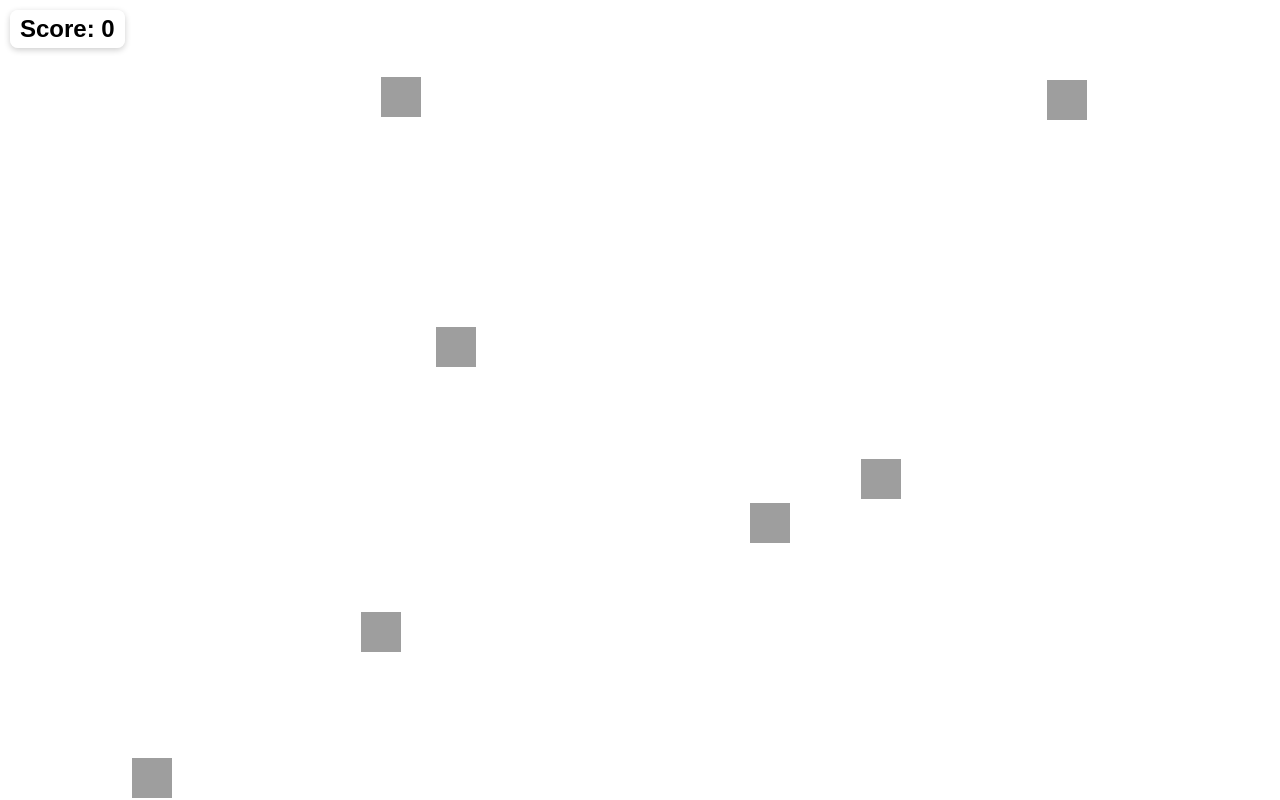
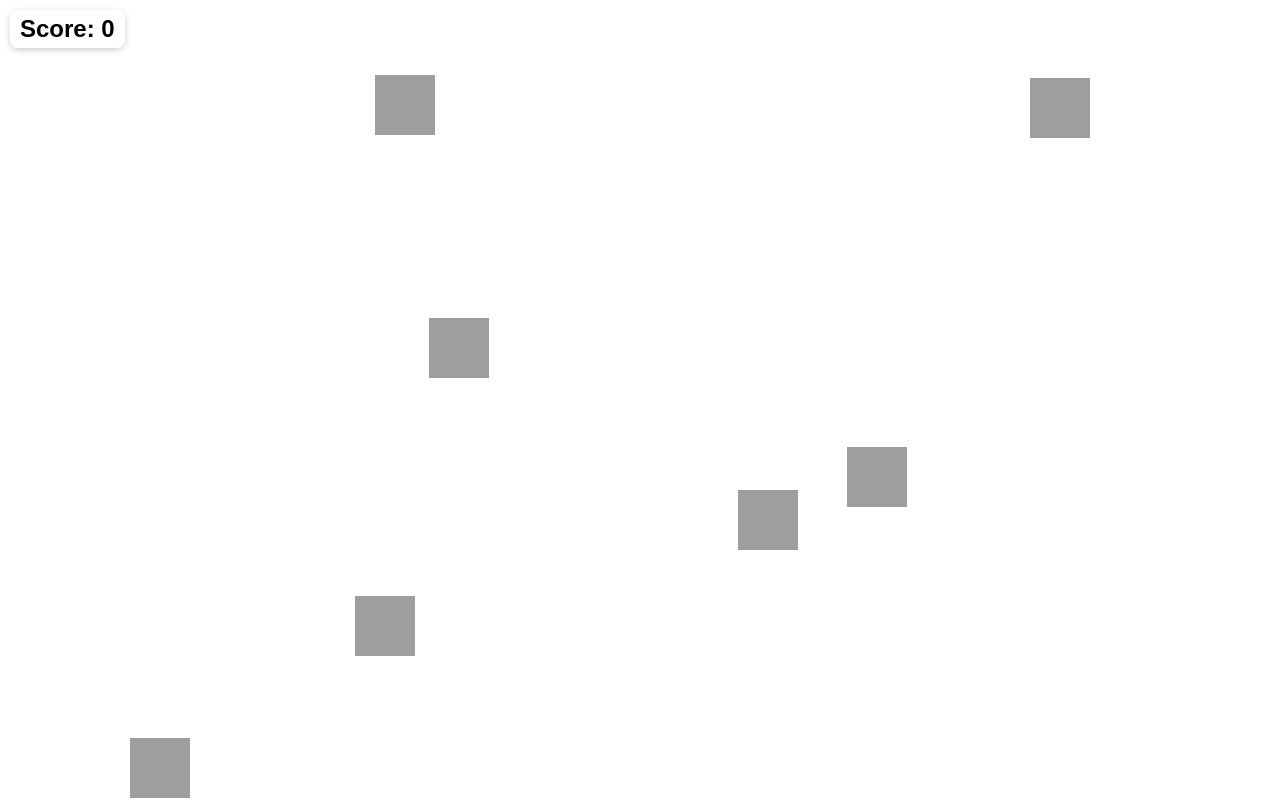
Before and after one commit to sammymualim/Roached.pigs, a plain HTML site: page index.html in a window 1280 px wide. Drawn offline with Linux system fonts and the light colour scheme; grey boxes are pictures that could not be loaded.

Commit message:
Update index.html

```diff
--- a/index.html
+++ b/index.html
@@ -15,11 +15,11 @@
     }
     .roach {
       position: absolute;
-      width: 40px;
-      height: 40px;
+      width: 60px;
+      height: 60px;
       background-image: url('https://www.pngmart.com/image/2021/04/Cartoon-Cockroach-PNG-Image.png');
       background-size: cover;
-      transition: transform 0.2s;
+      transition: transform 0.8s;
     }
     .dead {
       transform: rotate(180deg) scale(0.8);
@@ -55,8 +55,8 @@ function updateScore() {
 function createRoach() {
   const roach = document.createElement('div');
   roach.classList.add('roach');
-  roach.style.top = Math.random() * (window.innerHeight - 40) + 'px';
-  roach.style.left = Math.random() * (window.innerWidth - 40) + 'px';
+  roach.style.top = Math.random() * (window.innerHeight - 60) + 'px';
+  roach.style.left = Math.random() * (window.innerWidth - 60) + 'px';
 
   roach.addEventListener('click', () => {
     if (!roach.classList.contains('dead')) {
@@ -77,8 +77,8 @@ function moveRoach(roach) {
       clearInterval(interval);
       return;
     }
-    const newTop = Math.random() * (window.innerHeight - 40);
-    const newLeft = Math.random() * (window.innerWidth - 40);
+    const newTop = Math.random() * (window.innerHeight - 60);
+    const newLeft = Math.random() * (window.innerWidth - 60);
     roach.style.top = newTop + 'px';
     roach.style.left = newLeft + 'px';
   }, 1000 + Math.random() * 2000);
```
